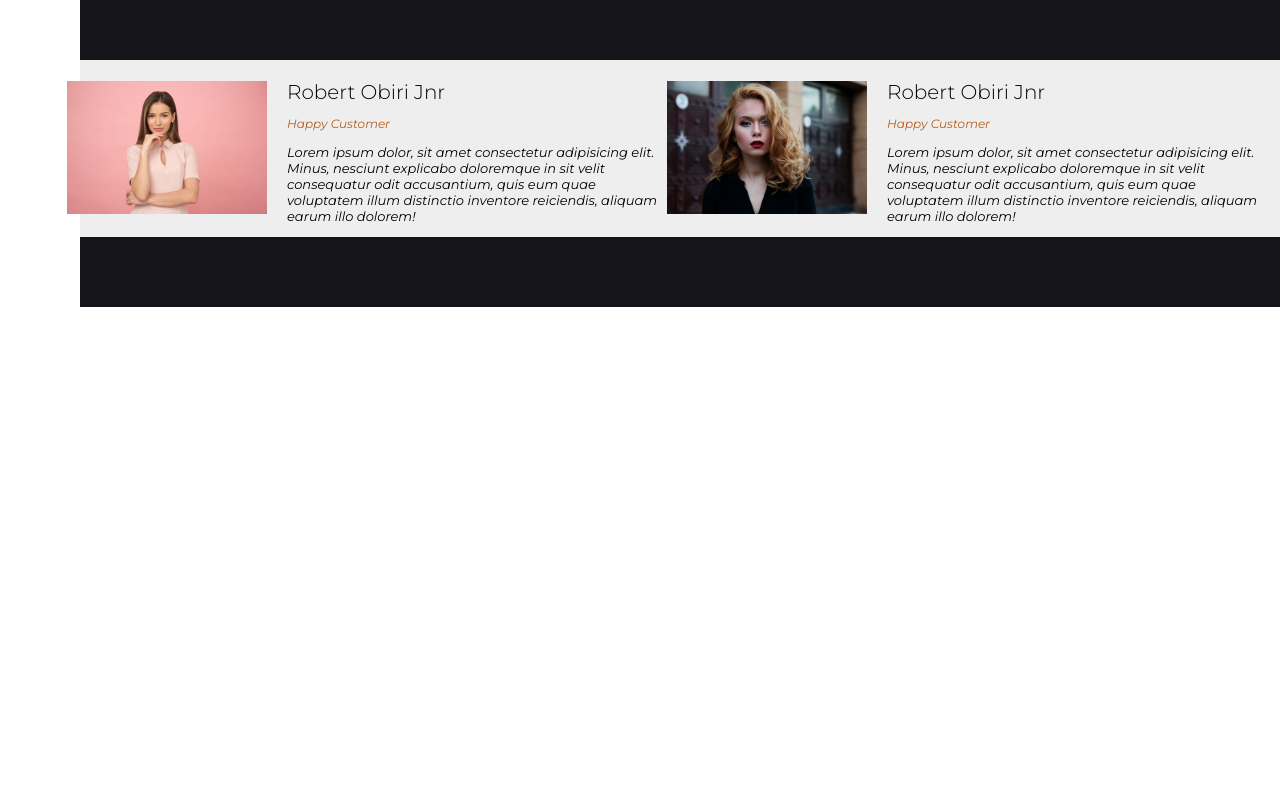
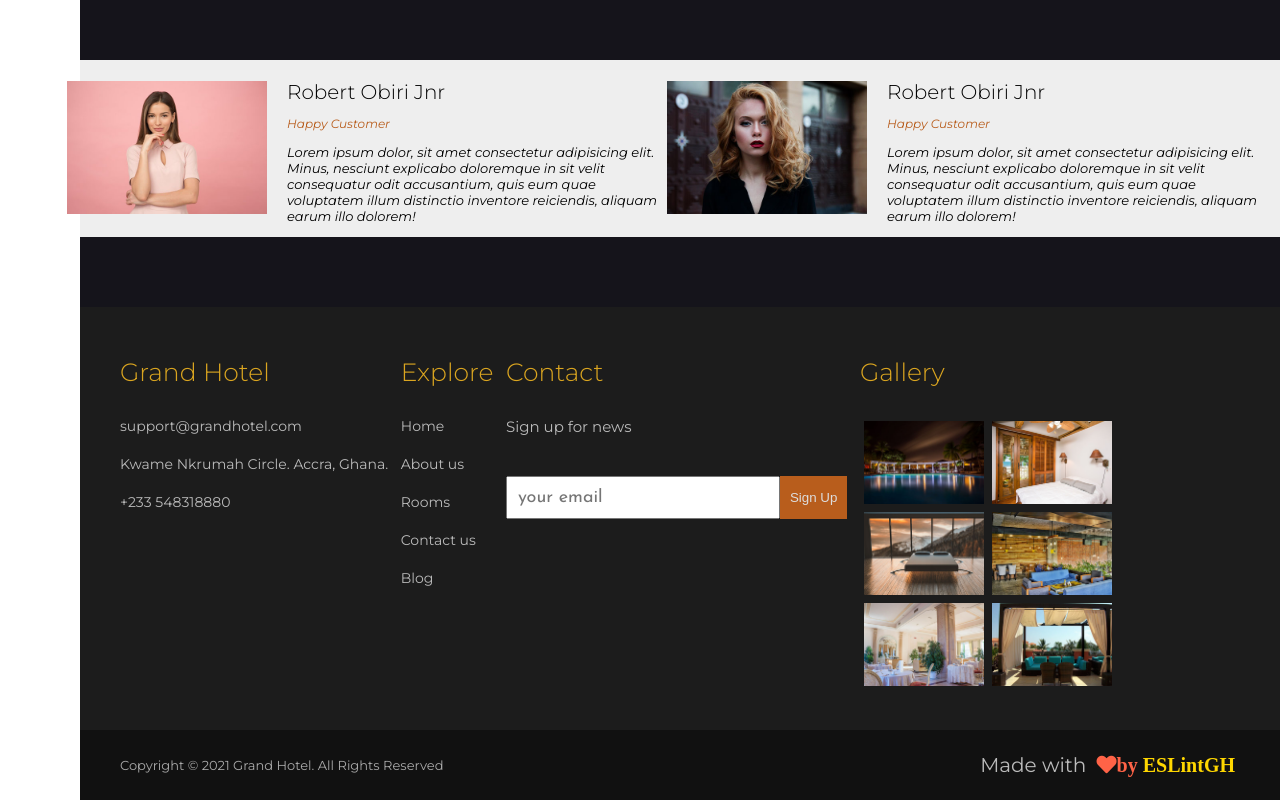
Before and after one commit to robertobirijnr/grandhotel, a plain HTML site: page index.html in a window 1280 px wide. Shown: the part 3430-4230 px from the top of the page. Before the commit the page ends 3737 px from the top, so only its background shows below. Drawn offline with Linux system fonts and the light colour scheme.

Commit message:
footer section

```diff
--- a/css/style.css
+++ b/css/style.css
@@ -530,3 +530,118 @@ input[type=checkbox]:checked ~ .navigation{
 .customer-image-wrapper{
     margin: auto 0;
 }
+
+/* footer */
+.footer{
+    margin-left: 8rem;
+}
+
+.main-part{
+    display: flex;
+    justify-content: space-between;
+    background-color: #1c1c1c;
+    padding: 4rem;
+}
+
+.footer-heading{
+    font-size: 2.5rem;
+    font-weight: 300;
+    color: goldenrod;
+    margin: 1rem 0 3rem 0;
+}
+
+.footer-list{
+    list-style: none;
+    padding: 0;
+}
+
+.footer-list-items{
+    margin-bottom: 2rem;
+}
+
+.footer-link{
+    font-size: 1.4rem;
+    text-decoration: none;
+    color: #bbb;
+}
+
+.contact p{
+    font-size: 1.5rem;
+    color: #bbb;
+    margin-bottom: 4rem;
+}
+
+.footer-form{
+    display: flex;
+}
+
+.footer-input{
+    width: 25rem;
+    padding: 1rem;
+    font-family: 'Josefin Sans', sans-serif;
+    font-size: 1.8rem;
+    color: #444444;
+    outline: none;
+}
+
+.footer-btn{
+    padding: 1rem;
+    background-color: #b85d1c;
+    color: #ddd;
+    border: none;
+}
+
+.gallery{
+    max-width: 38rem;
+}
+
+.image-wrapper{
+    width: 12rem;
+    margin: .4rem;
+    overflow: hidden;
+}
+
+.footer-image{
+    width: 100%;
+    height: 100%;
+    transition: all .5s;
+
+}
+
+.gallery-images{
+    display: flex;
+    flex-wrap: wrap;
+}
+
+.footer-image:hover{
+    transform: scale(1.3);
+    opacity: .8;
+}
+
+.creator-part{
+    display: flex;
+    justify-content: space-between;
+    align-items: center;
+    background-color: #111111;
+    padding: 0 4rem;
+}
+
+.copyright-text{
+    font-size: 1.3rem;
+    color: #aaa;
+}
+
+.text-right{
+    font-size: 2rem;
+    color: #bbb;
+}
+
+.text-right i{
+    font-size: 2rem;
+    margin: .5rem;
+    color: tomato;
+}
+
+.text-right span{
+    color: gold;
+}
--- a/index.html
+++ b/index.html
@@ -209,5 +209,88 @@
         </div>
       </section>
 
+      <!-- Footer -->
+      <footer class="footer">
+          <div class="main-part">
+              <div class="footer-list-wrapper">
+                  <h3 class="footer-heading">Grand Hotel</h3>
+                  <ul class="footer-list">
+                      <li class="footer-list-items">
+                          <a href="#" class="footer-link">support@grandhotel.com</a>
+                      </li>
+                      <li class="footer-list-items">
+                        <a href="#" class="footer-link">Kwame Nkrumah Circle. Accra, Ghana.</a>
+                    </li>
+                    <li class="footer-list-items">
+                        <a href="#" class="footer-link">+233 548318880</a>
+                    </li>
+                  </ul>
+              </div>
+              <div class="footer-list-wrapper">
+                <h3 class="footer-heading">Explore</h3>
+                <ul class="footer-list">
+                    <li class="footer-list-items">
+                        <a href="#" class="footer-link">Home</a>
+                    </li>
+                    <li class="footer-list-items">
+                      <a href="#" class="footer-link">About us</a>
+                  </li>
+                  <li class="footer-list-items">
+                      <a href="#" class="footer-link">Rooms</a>
+                  </li>
+                  <li class="footer-list-items">
+                    <a href="#" class="footer-link">Contact us</a>
+                </li>
+                <li class="footer-list-items">
+                    <a href="#" class="footer-link">Blog</a>
+                </li>
+                </ul>
+            </div>
+
+            <div class="contact">
+                <h3 class="footer-heading">Contact</h3>
+                <p>Sign up for news</p>
+                <footer class="footer-form">
+                    <input type="text" class="footer-input" placeholder="your email">
+                    <button class="footer-btn">Sign Up</button>
+                </footer>
+            </div>
+
+            <div class="gallery">
+                <h3 class="footer-heading">Gallery</h3>
+                <div class="gallery-images">
+                    <div class="image-wrapper">
+                        <img src="./img/gallery-img-1.jpeg" class="footer-image" alt="">
+                    </div>
+                    <div class="image-wrapper">
+                        <img src="./img/gallery-img-2.jpeg" class="footer-image" alt="">
+                    </div>
+                    <div class="image-wrapper">
+                        <img src="./img/gallery-img-3.jpeg" class="footer-image" alt="">
+                    </div>
+                    <div class="image-wrapper">
+                        <img src="./img/gallery-img-4.jpeg" class="footer-image" alt="">
+                    </div>
+                    <div class="image-wrapper">
+                        <img src="./img/gallery-img-5.jpeg" class="footer-image" alt="">
+                    </div>
+                    <div class="image-wrapper">
+                        <img src="./img/gallery-img-6.jpeg" class="footer-image" alt="">
+                    </div>
+                </div>
+            </div>
+
+
+          </div>
+          <div class="creator-part">
+            <div class="copyright-text">
+                <p>Copyright &copy; 2021 Grand Hotel. All Rights Reserved</p>
+            </div>
+            <div class="text-right">
+                <p>Made with <i class="fas fa-heart">by <span>ESLintGH</span></i></p>
+            </div>
+        </div>
+      </footer>
+
 </body>
 </html>
```
